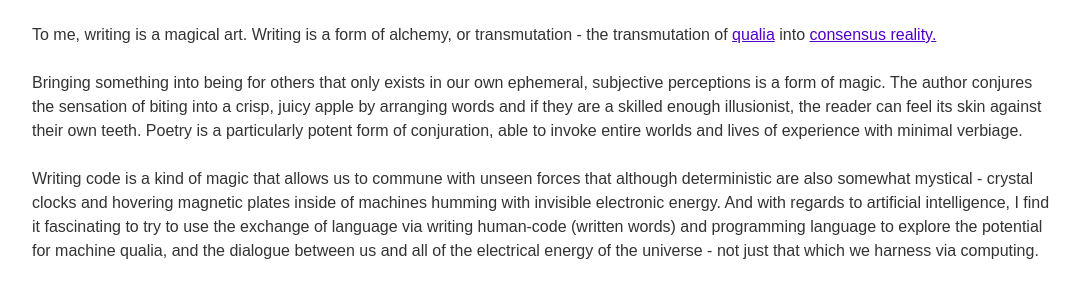
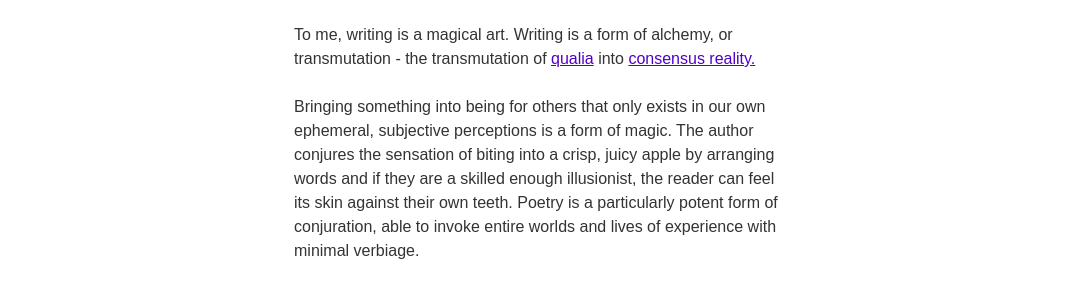
Before and after one commit to lawreka/schoolOfMaAlgorithmicPoetry, a plain HTML site: page index.html in a window 1280 px wide. Shown: the part 331-622 px from the top of the page, without its empty margins (96-1183 px from the left). Drawn offline with Linux system fonts and the light colour scheme.

Commit message:
readability

```diff
--- a/styles.css
+++ b/styles.css
@@ -38,4 +38,7 @@ iframe {
     line-height: 24px;
     font-family: sans-serif;
     margin-top: 24px;
+    max-width: 500px;
+    margin-left: auto;
+    margin-right: auto;
 }
```
